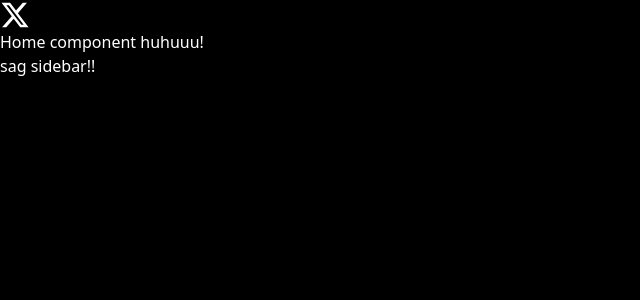
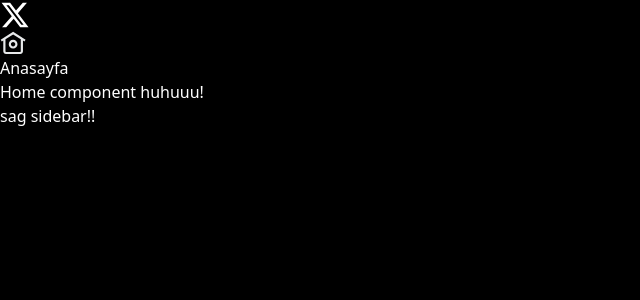
Before and after one commit to neslihanatasever/twitter-clone, a React (Vite) app: page / in a window 1280 px wide. Shown: the top 300 px of the page, without its empty margins (0-640 px from the left). Built offline with nearby package versions, Linux system fonts and the light colour scheme.

Commit message:
homepage icons

```diff
--- a/package.json
+++ b/package.json
@@ -10,6 +10,7 @@
     "preview": "vite preview"
   },
   "dependencies": {
+    "classnames": "^2.3.2",
     "react": "^18.2.0",
     "react-dom": "^18.2.0",
     "react-router-dom": "^6.16.0"
--- a/src/layout/main/sidebar/index.jsx
+++ b/src/layout/main/sidebar/index.jsx
@@ -1,9 +1,11 @@
 import Logo from "./logo";
+import Menu from "./menu";
 
 export default function SideBar() {
   return (
     <aside className="w-[275px] min-h-screen px-2">
       <Logo />
+      <Menu />
     </aside>
   );
 }
--- a/src/layout/main/sidebar/menu/index.jsx
+++ b/src/layout/main/sidebar/menu/index.jsx
@@ -1,11 +1,24 @@
-import { Link } from "react-router-dom";
+import { NavLink } from "react-router-dom";
+import classNames from "classnames";
 
 export default function Menu() {
-    return (
-        <nav className="mt-0.5 mb-1">
-            <Link to="/">
-
-            </Link>
-        </nav>
-    )
+  return (
+    <nav className="mt-0.5 mb-1">
+      <NavLink to="/" className="py-1 block group" >
+        {({isActive}) => (
+            <div className={classNames("p-3 rounded-full transition-colors inline-flex items-center gap-5 group-hover:bg-[#eff3f41a]", {
+                "font-bold" : isActive
+            })}>
+            <svg viewBox="0 0 24 24" width={26.25} height={26.25} className="block">
+                <path
+                fill="#e7e9ea"
+                d="M12 9c-2.209 0-4 1.791-4 4s1.791 4 4 4 4-1.791 4-4-1.791-4-4-4zm0 6c-1.105 0-2-.895-2-2s.895-2 2-2 2 .895 2 2-.895 2-2 2zm0-13.304L.622 8.807l1.06 1.696L3 9.679V19.5C3 20.881 4.119 22 5.5 22h13c1.381 0 2.5-1.119 2.5-2.5V9.679l1.318.824 1.06-1.696L12 1.696zM19 19.5c0 .276-.224.5-.5.5h-13c-.276 0-.5-.224-.5-.5V8.429l7-4.375 7 4.375V19.5z" /></svg>
+            <div className="pr-4 text-xl">
+            Anasayfa
+            </div>
+          </div>
+        )}
+      </NavLink>
+    </nav>
+  );
 }
```
Also changed, not shown: 1 other file (tests, documents, lock files or other folders).
